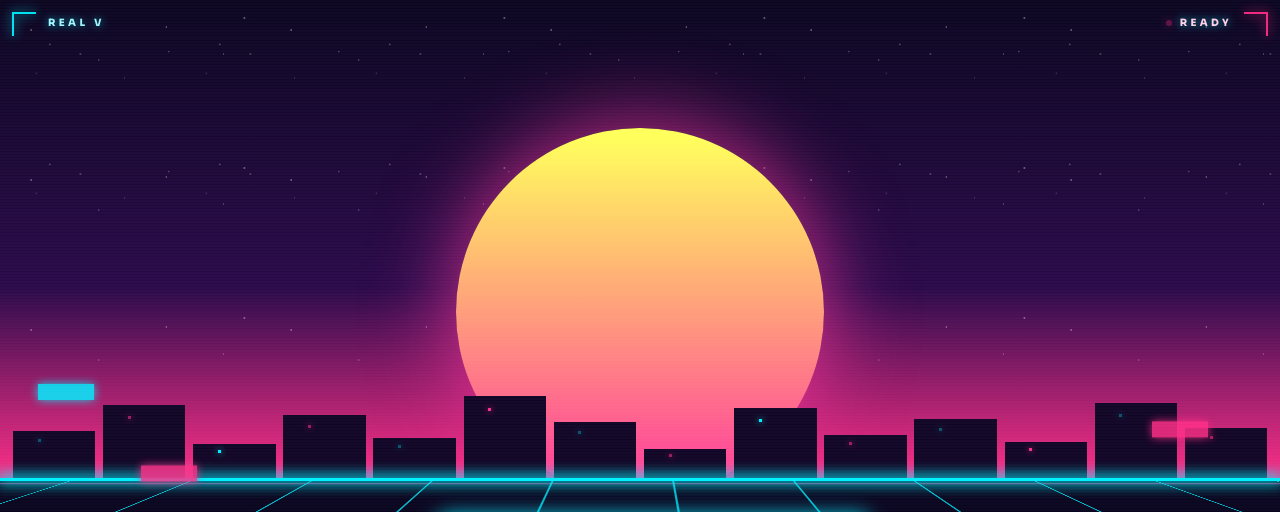
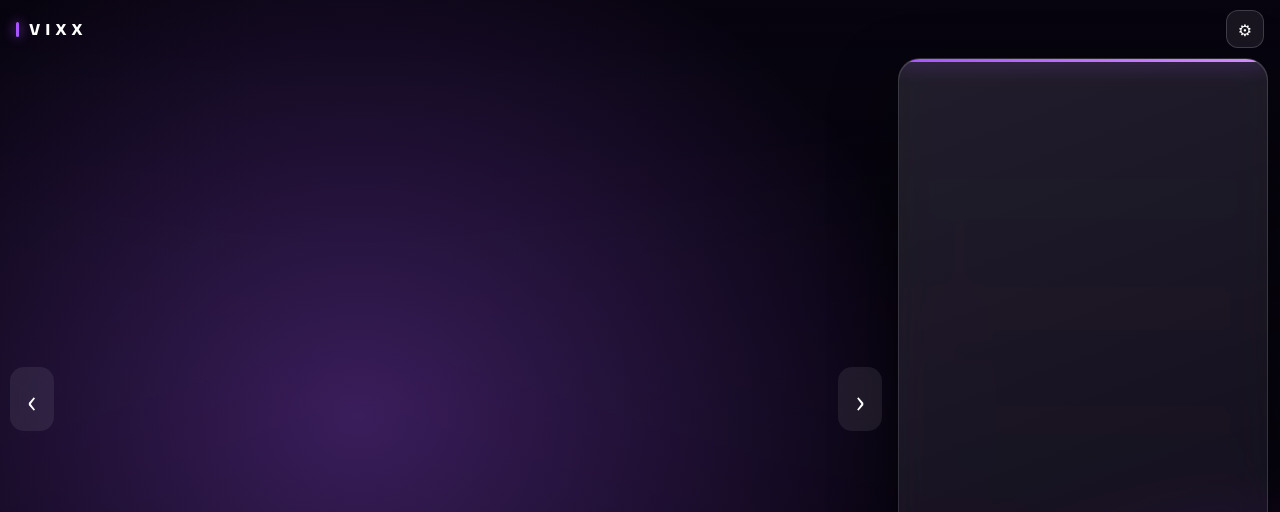
Before and after one commit to myuteu321-beep/PLAYVIXX, a plain HTML site: page index.html in a window 1280 px wide. Shown: the top 512 px of the page. Drawn offline with Linux system fonts and the light colour scheme.

Commit message:
Add files via upload

```diff
--- a/index.html
+++ b/index.html
@@ -13,27 +13,14 @@
 <link rel="apple-touch-icon" href="icons/apple-touch-icon.png">
 <link rel="icon" href="icons/icon-192.png">
 <link rel="preconnect" href="https://fonts.googleapis.com">
-<link rel="stylesheet" href="https://fonts.googleapis.com/css2?family=Sora:wght@400;700;800&family=Noto+Sans+KR:wght@400;700&family=Russo+One&display=swap">
+<link rel="stylesheet" href="https://fonts.googleapis.com/css2?family=Sora:wght@400;700;800&family=Noto+Sans+KR:wght@400;700&display=swap">
 <link rel="stylesheet" href="css/style.css">
-<link rel="stylesheet" href="css/intro.css">
 </head>
 <body>
 <main id="app">
-  <section id="intro" class="screen on" tabindex="0">
-    <div class="ia-stars"></div><div class="ia-sun"></div>
-    <div class="ia-city"><i style="--h:60%"></i><i style="--h:90%"></i><i style="--h:45%"></i><i style="--h:78%"></i><i style="--h:52%"></i><i style="--h:100%"></i><i style="--h:70%"></i><i style="--h:40%"></i><i style="--h:86%"></i><i style="--h:56%"></i><i style="--h:74%"></i><i style="--h:48%"></i><i style="--h:92%"></i><i style="--h:64%"></i></div>
-    <div class="ia-floor"></div><div class="ia-hz"></div>
-    <div class="ia-notes"><i style="--x:3%;--d:3.6s;--l:-.4s"></i><i style="--x:11%;--d:4.4s;--l:-2s"></i><i style="--x:19%;--d:3.2s;--l:-1.2s"></i><i style="--x:74%;--d:4s;--l:-3s"></i><i style="--x:82%;--d:3.4s;--l:-.8s"></i><i style="--x:90%;--d:4.8s;--l:-2.4s"></i></div>
-    <div class="ia-scan"></div>
-    <i class="ia-c tl"></i><i class="ia-c tr"></i><i class="ia-c bl"></i><i class="ia-c br"></i>
-    <div class="ia-top"><span>REAL V</span><span class="live">READY</span></div>
-    <div class="introbox"><div class="ia-badge"><div class="in"><h1 id="introT"><span class="p">PLAY</span><span class="v">VIXX</span></h1></div></div></div>
-    <p>TAP TO START</p>
-  </section>
-
-  <section id="select" class="screen">
+  <section id="select" class="screen on">
     <div id="selbg"><div class="bgl"></div><div class="bgl"></div></div>
-    <div class="topbar"><b id="grp">VIXX</b><span id="cnt"></span><span class="sp"></span><button id="gear" class="ic" aria-label="설정">⚙</button><button id="close" class="ic" aria-label="처음 화면">✕</button></div>
+    <div class="topbar"><b id="grp">VIXX</b><span id="cnt"></span><span class="sp"></span><button id="gear" class="ic" aria-label="설정">⚙</button></div>
     <div id="selmain">
       <div id="stage"><button class="nav l" id="prev" aria-label="이전 곡">‹</button><div id="track"></div><button class="nav r" id="next" aria-label="다음 곡">›</button></div>
       <aside id="panel">
--- a/sw.js
+++ b/sw.js
@@ -2,9 +2,9 @@
    - 화면/코드/채보/사진: 캐시를 먼저 보여주고 뒤에서 최신으로 갱신(stale-while-revalidate)
    - 음원(mp3/m4a): 처음 한 번 받아 저장 → 이후 오프라인 재생 (Range 요청 직접 처리)
    배포 후 파일 구조를 크게 바꿨다면 아래 VER 숫자를 올리세요. */
-const VER = "vixx-v21";   // v21: 첫 화면 사이버펑크 배지 로고 / v20: 첫 화면 REAL V 개편   // v6: 롱노트 추가 → 옛 캐시 버림
+const VER = "vixx-v22";   // v22: 첫 화면 제거(바로 곡 선택) / v20: 첫 화면 REAL V 개편   // v6: 롱노트 추가 → 옛 캐시 버림
 //   // v3: 곡 선택 화면 UI 개편(카드형·테마 컬러) / v2: Chemical 음원 교체 + 채보/게임 코드 변경 → 숫자를 올려 옛 캐시(옛 Chemical 포함)를 버림
-const SHELL = ["./", "index.html", "css/style.css", "css/intro.css", "js/songs.js", "js/game.js", "manifest.webmanifest",
+const SHELL = ["./", "index.html", "css/style.css", "js/songs.js", "js/game.js", "manifest.webmanifest",
   "icons/icon-192.png", "icons/icon-512.png", "icons/apple-touch-icon.png",
   ...["spider", "chemical", "body", "dark", "maze", "painful"].flatMap(i => ["charts/" + i + ".js", "covers/vixx/" + i + ".webp"]),
   ...["eternity", "error", "lovequation", "chained", "dynamite", "fantasy", "thecloser", "milkyway", "shangrila", "scentist", "parallel", "gonnabealright", "amnesia", "alive"].flatMap(i => ["charts/" + i + ".js", "covers/vixx/" + i + ".webp"]),
```
